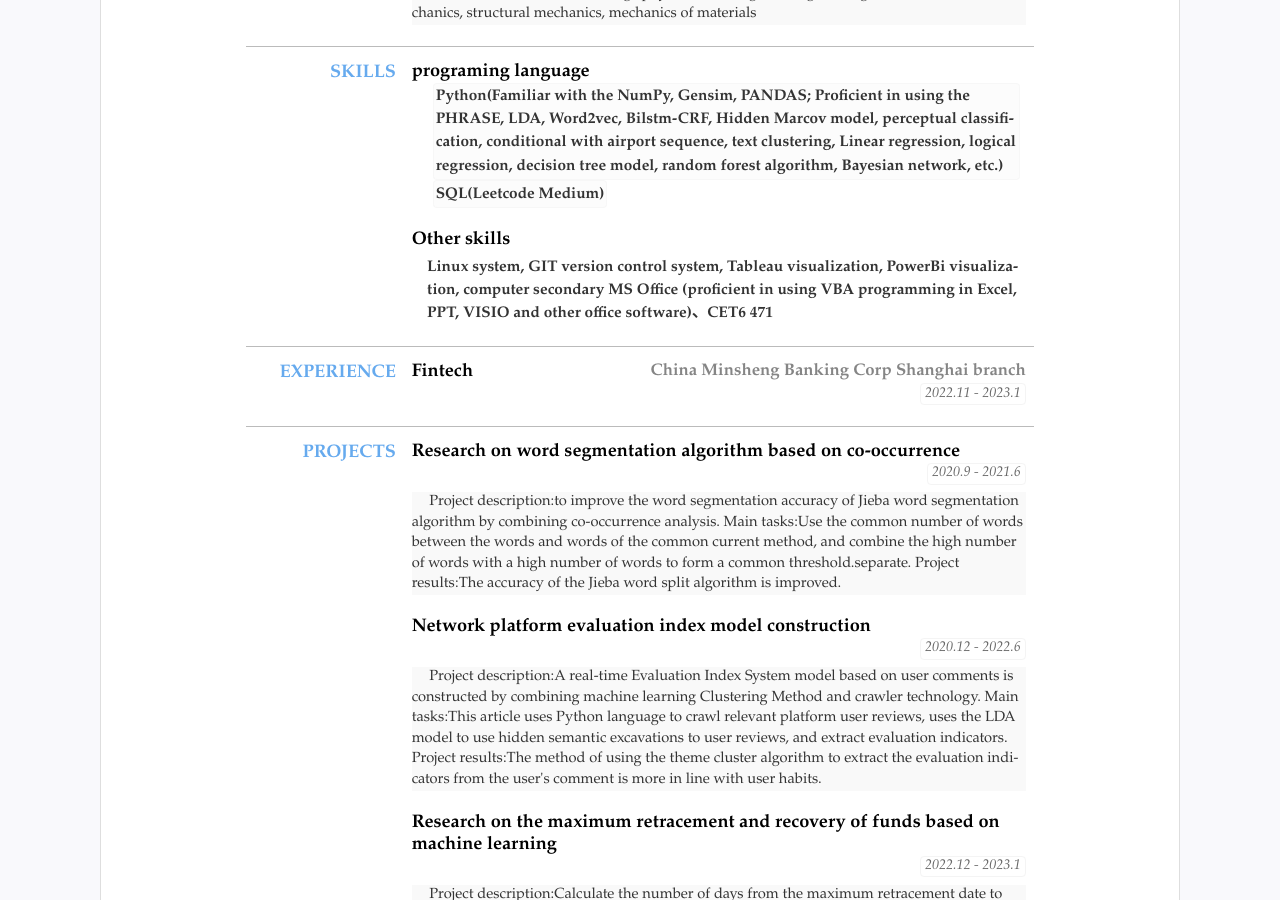
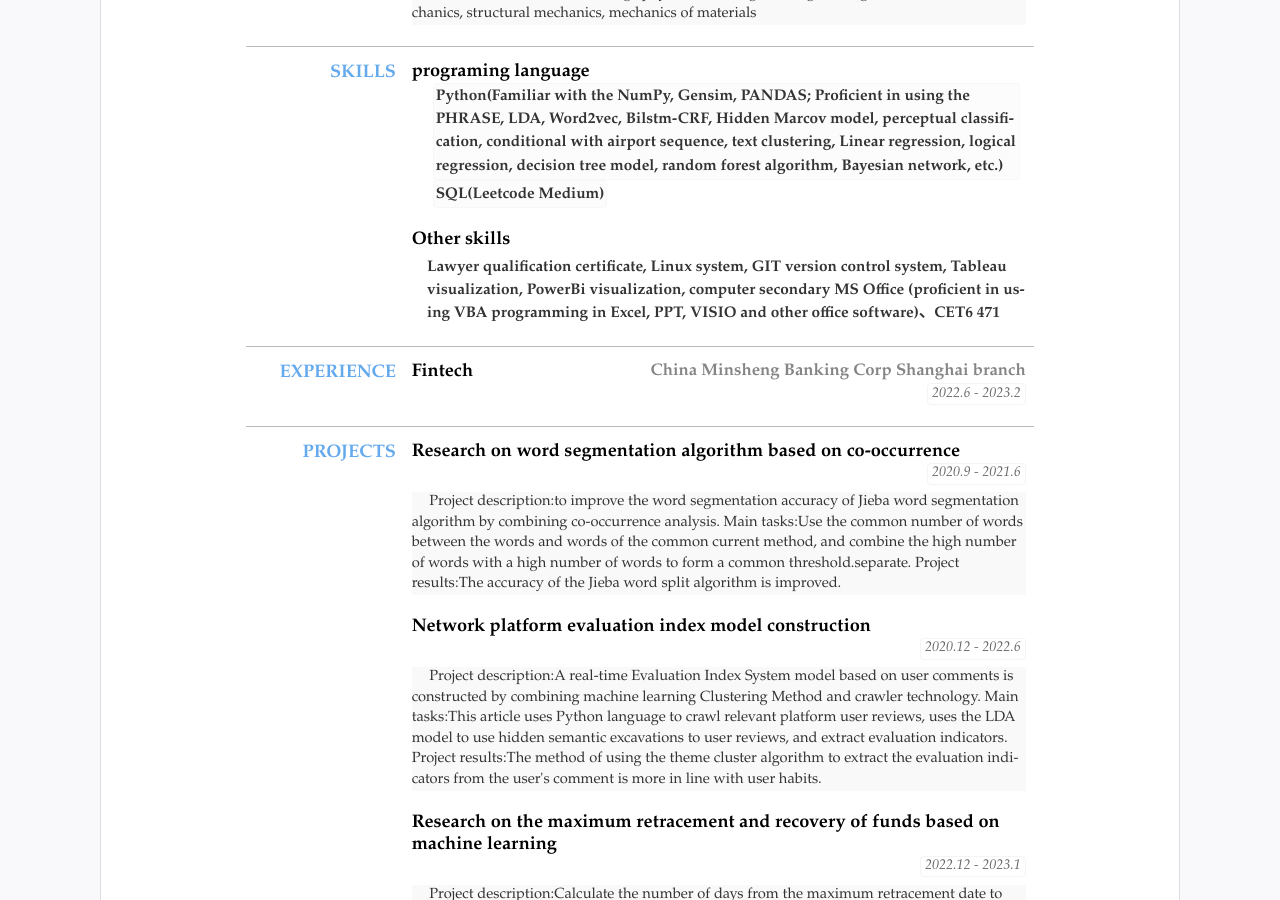
Before and after one commit to qiaokelishushu/CV, a Jekyll site: the page built from index.html, in a window 1280 px wide and 900 px high, scrolled down 434 px. Built offline with Jekyll 4.4.1, drawn with Linux system fonts in a browser that asks for light colours.

Commit message:
Update resume.yml

```diff
--- a/_data/resume.yml
+++ b/_data/resume.yml
@@ -48,14 +48,14 @@ main: #简历主要内容，
     - SQL(Leetcode Medium)
 #     - 语言3
   - title: Other skills
-    summary: Linux system, GIT version control system, Tableau visualization, PowerBi visualization, computer secondary MS Office (proficient in using VBA programming in Excel, PPT, VISIO and other office software)、CET6 471
+    summary: Lawyer qualification certificate, Linux system, GIT version control system, Tableau visualization, PowerBi visualization, computer secondary MS Office (proficient in using VBA programming in Excel, PPT, VISIO and other office software)、CET6 471
 
 - type: experience
   name: Experience
   content:
   - title: Fintech
     sub:  China Minsheng Banking Corp Shanghai branch
-    duration: "2022.11 - 2023.1"
+    duration: "2022.6 - 2023.2"
 #     tags:
 #     - 标签
 #     summary: 职务或者工作总结(自动折叠)
```
